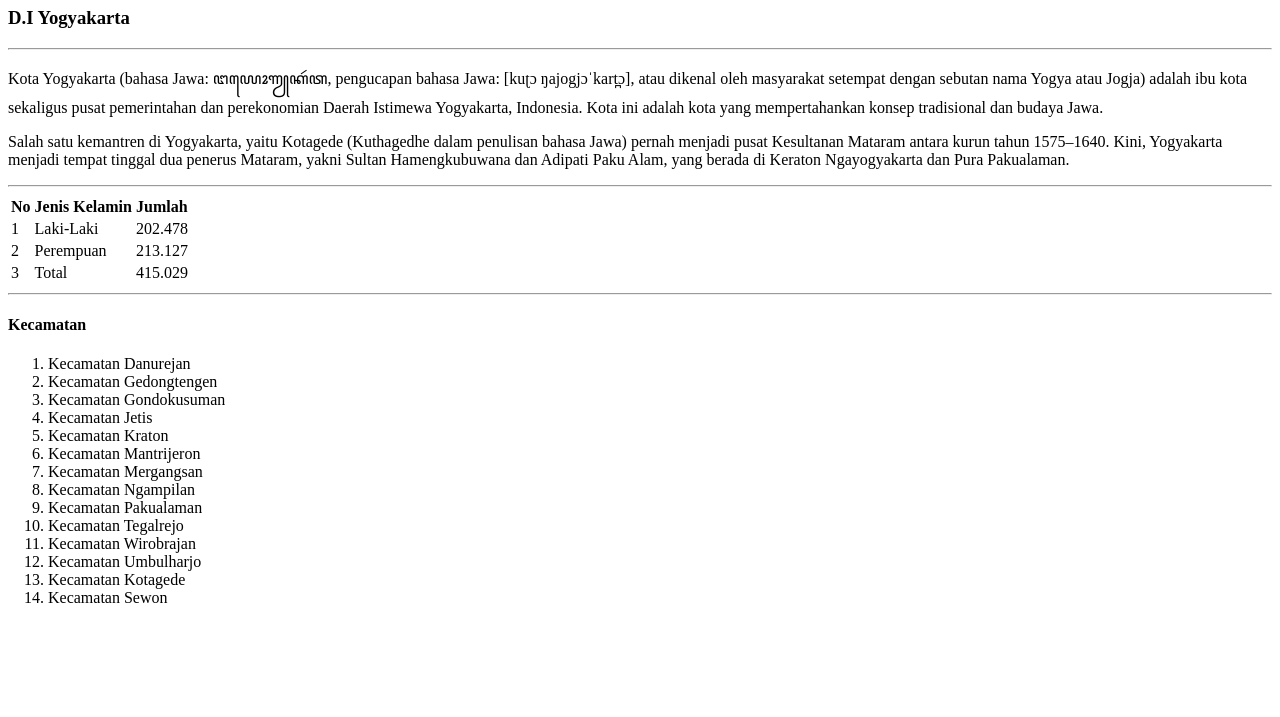
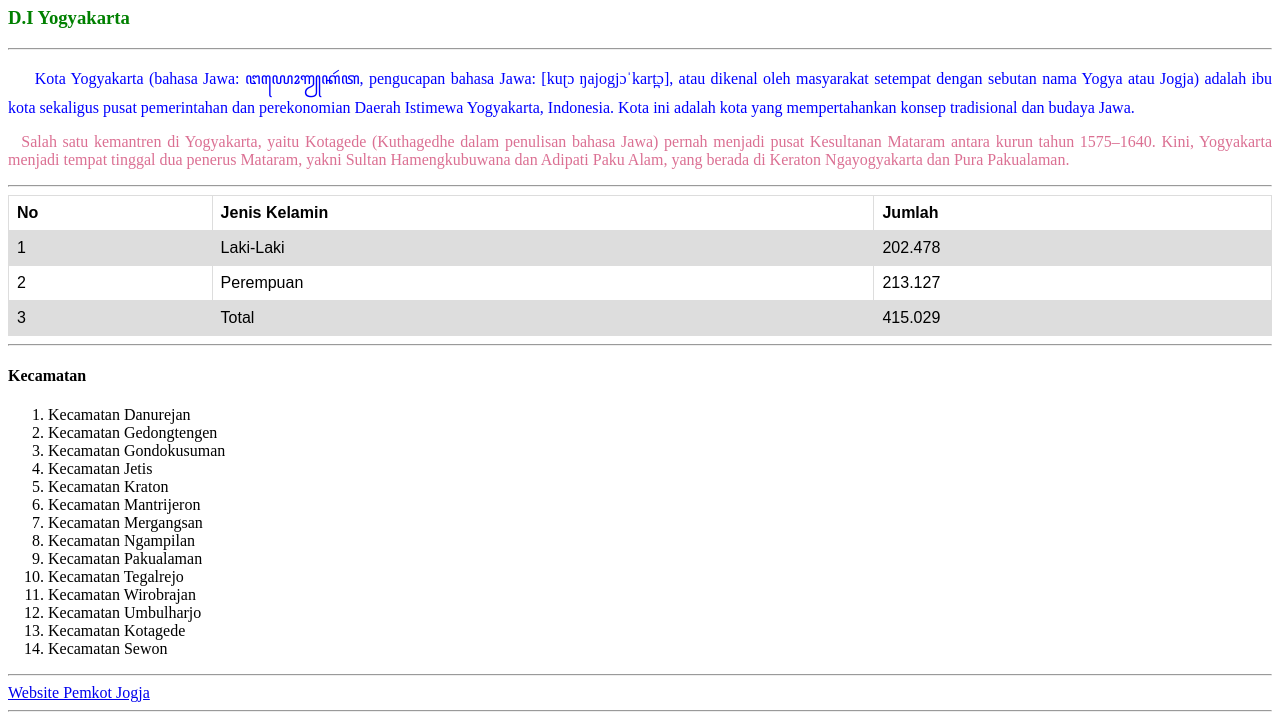
Before and after one commit to renitapuspadeviana/pgweb-acara1, a plain HTML site: page index.html in a window 1280 px wide. Shown: the part 73-790 px from the top of the page. Drawn offline with Linux system fonts and the light colour scheme.

Commit message:
menambahkan style, tautan, gambar, dan link video youtube

```diff
--- /dev/null
+++ b/app.css
@@ -0,0 +1,33 @@
+h1{
+    color:red;
+}
+
+h3{
+    color:green;
+}
+#p1{
+    text-align:justify;
+    text-indent: 20pt;
+    color: blue;
+
+}
+.p2{
+    text-align:justify;
+    text-indent: 10pt;
+    color:palevioletred;
+}
+table {
+  font-family: arial, sans-serif;
+  border-collapse: collapse;
+  width: 100%;
+}
+
+td, th {
+  border: 1px solid #dddddd;
+  text-align: left;
+  padding: 8px;
+}
+
+tr:nth-child(even) {
+  background-color: #dddddd;
+}
--- a/index.html
+++ b/index.html
@@ -5,26 +5,31 @@
     <meta charset="UTF-8">
     <meta name="viewport" content="width=device-width, initial-scale=1.0">
     <title>Acara 1- HTML CSS</title>
+
+    <link rel="stylesheet" href="app.css">
+
 </head>
 
 <body>
     <main>
         <!-- Judul -->
-        <h1 style= "color:red;" >Kota Yogyakarta</h1>
+        <h1 id="p1">Kota Yogyakarta</h1>
 
         <!-- Sub Judul -->
         <h3>D.I Yogyakarta</h3>
         <hr>
         <!-- Deskripsi -->
-        <p>Kota Yogyakarta (bahasa Jawa: ꦔꦪꦺꦴꦒꦾꦏꦂꦠ, pengucapan bahasa Jawa: [kuʈɔ ŋajogjɔˈkart̪ɔ], atau dikenal oleh
+        <p id="p1">Kota Yogyakarta (bahasa Jawa: ꦔꦪꦺꦴꦒꦾꦏꦂꦠ, pengucapan bahasa Jawa: [kuʈɔ ŋajogjɔˈkart̪ɔ], atau dikenal
+            oleh
             masyarakat setempat dengan sebutan nama Yogya atau Jogja) adalah ibu kota sekaligus pusat pemerintahan dan
             perekonomian Daerah Istimewa Yogyakarta, Indonesia. Kota ini adalah kota yang mempertahankan konsep
             tradisional dan budaya Jawa.</p>
-        <p>Salah satu kemantren di Yogyakarta, yaitu Kotagede (Kuthagedhe dalam penulisan bahasa Jawa) pernah menjadi
+        <p class="p2">Salah satu kemantren di Yogyakarta, yaitu Kotagede (Kuthagedhe dalam penulisan bahasa Jawa) pernah
+            menjadi
             pusat Kesultanan Mataram antara kurun tahun 1575–1640. Kini, Yogyakarta menjadi tempat tinggal dua penerus
             Mataram, yakni Sultan Hamengkubuwana dan Adipati Paku Alam, yang berada di Keraton Ngayogyakarta dan Pura
             Pakualaman.</p>
-            <hr>
+        <hr>
         <!-- Tabel Jumlah Penduduk -->
         <table>
             <tr>
@@ -68,6 +73,19 @@
             <li>Kecamatan Kotagede</li>
             <li>Kecamatan Sewon</li>
         </ol>
+        <hr>
+        <!--link-->
+
+        <a href="https://jogjakota.go.id/" target="_blank" rel="noopener noreferrer"
+            title="Klik untuk mebuka website">Website Pemkot Jogja</a>
+        <!--image-->
+        <hr>
+        <img src="Tugu Jogja@ryansaf99.jpg" alt="" height="500px" title="Tugu Yogyakarta">
+        <hr>
+        <iframe width="560" height="315" src="https://www.youtube.com/embed/z_lvZLnsnhI?si=0BcrJJYIXjH5Lm4E"
+            title="YouTube video player" frameborder="0"
+            allow="accelerometer; autoplay; clipboard-write; encrypted-media; gyroscope; picture-in-picture; web-share"
+            referrerpolicy="strict-origin-when-cross-origin" allowfullscreen></iframe>
 
     </main>
 </body>
```
Also changed, not shown: Tugu Jogja@ryansaf99.jpg (added).
